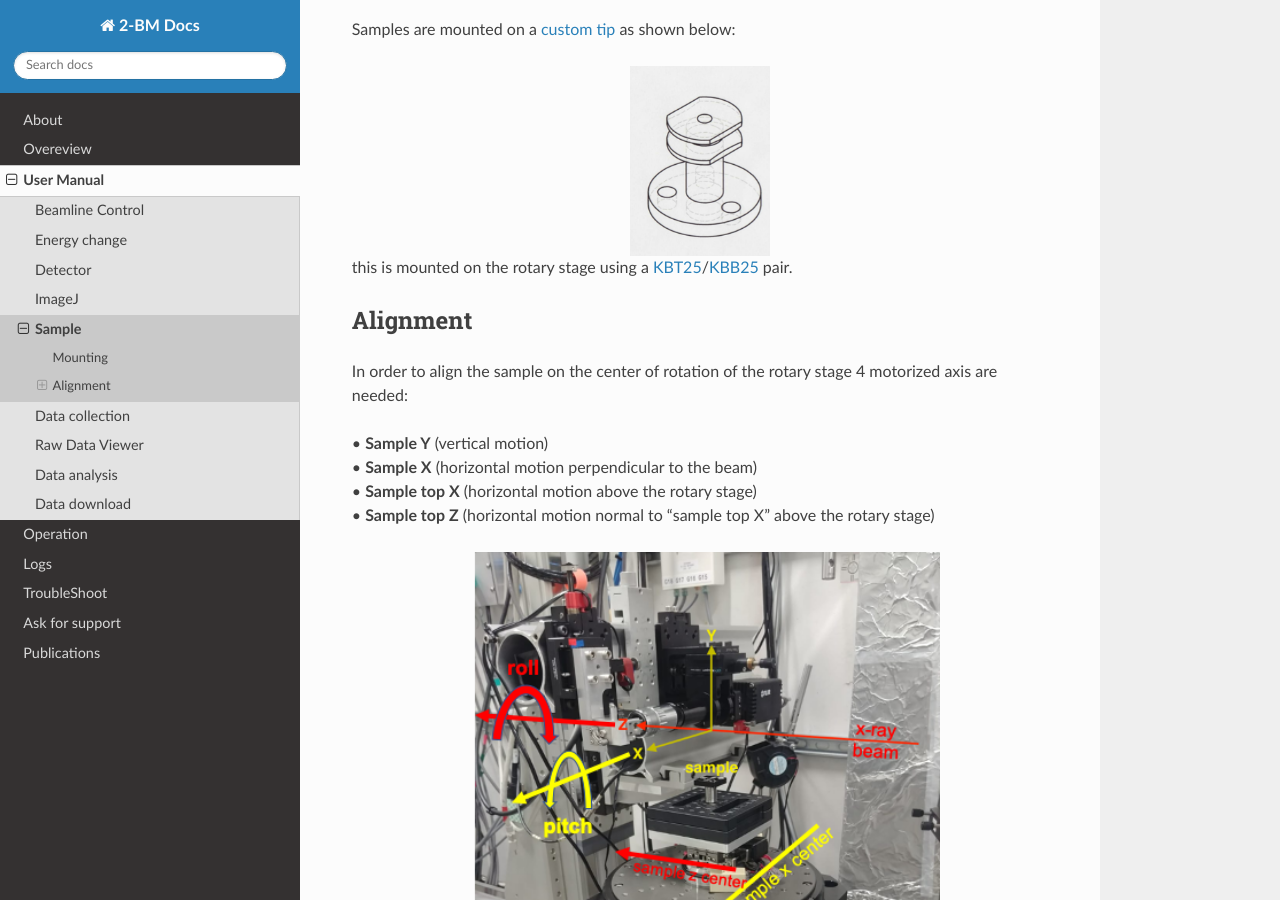
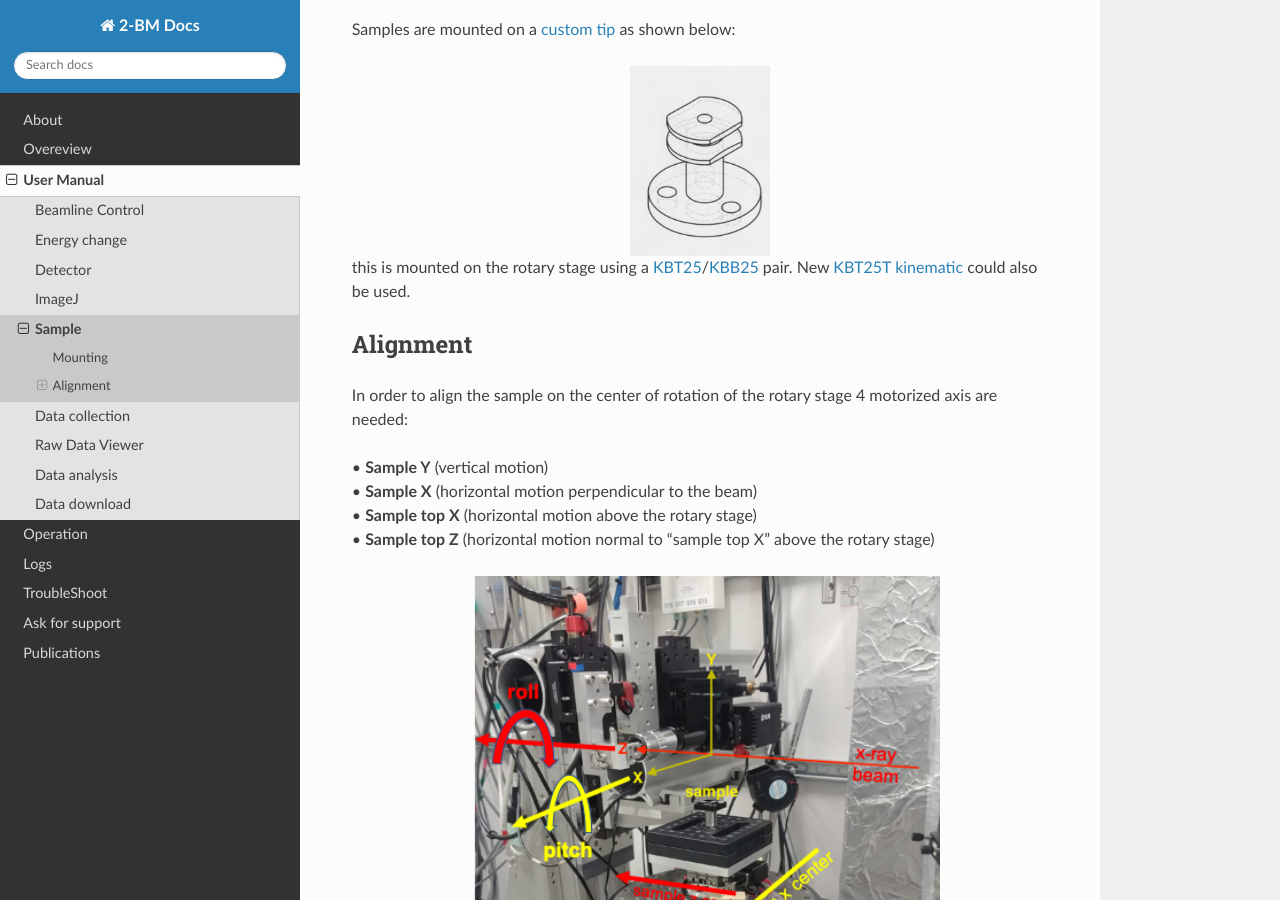
Before and after one commit to xray-imaging/2bm-docs, a Sphinx documentation site: the page built from docs/source/user/item_004.rst, in a window 1280 px wide and 900 px high, scrolled down 318 px. Built offline with Sphinx 7.4.7 and the Read the Docs theme 2.0.0, drawn with Linux system fonts in a browser that asks for light colours; the version number could not be read and is left out.

Commit message:
added link to new kinematic top

```diff
--- a/docs/source/user/item_004.rst
+++ b/docs/source/user/item_004.rst
@@ -15,7 +15,7 @@ Samples are mounted on a `custom tip <https://anl.app.box.com/folder/12358492409
    :align: center
    :alt: tomo_user
 
-this is mounted on the rotary stage using a `KBT25 <http://www.thorlabs.com/thorProduct.cfm?partNumber=KBT25/M>`_/`KBB25 <http://www.thorlabs.com/thorProduct.cfm?partNumber=KBB25/M>`_ pair.
+this is mounted on the rotary stage using a `KBT25 <http://www.thorlabs.com/thorProduct.cfm?partNumber=KBT25/M>`_/`KBB25 <http://www.thorlabs.com/thorProduct.cfm?partNumber=KBB25/M>`_ pair. New `KBT25T kinematic <http://www.thorlabs.com/thorProduct.cfm?partNumber=KBT25T/M>`_ could also be used.
 
 Alignment
 ---------
```
